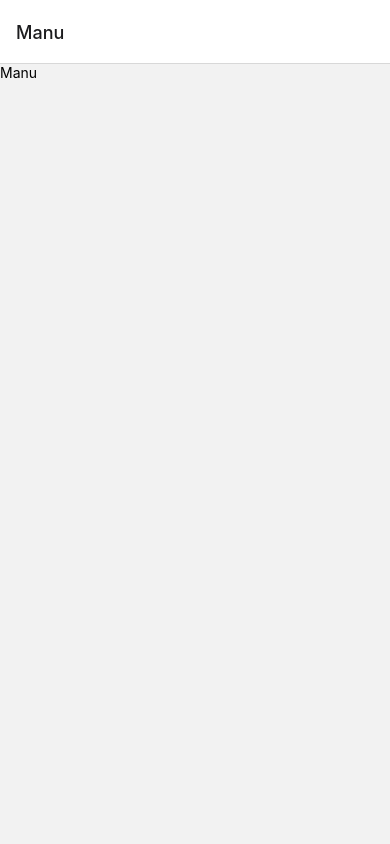
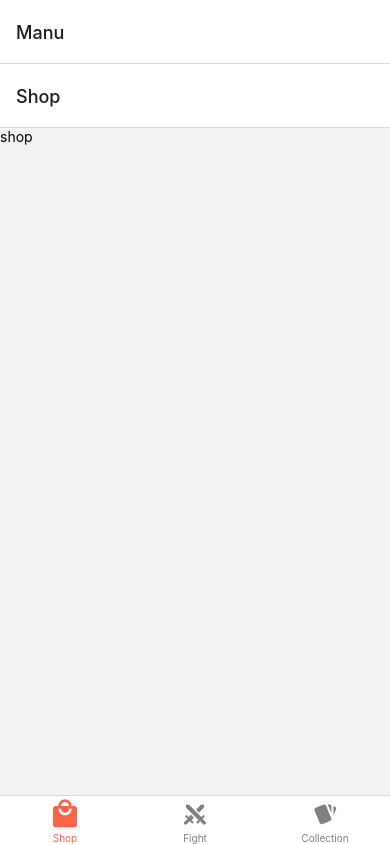
Before and after one commit to RubenKarapetyann/TicTacToe, a React Native app in the folder mobile/: screen / in a window 390 px wide. Built offline with nearby package versions, Linux system fonts and the light colour scheme.

Commit message:
added manu tabs navigation with icons and screens

```diff
--- a/mobile/constants/navigation/manu-tabs-constants.ts
+++ b/mobile/constants/navigation/manu-tabs-constants.ts
@@ -1,3 +1,6 @@
+import Collection from "../../screens/manu-screens/Collection"
+import Fight from "../../screens/manu-screens/Fight"
+import Shop from "../../screens/manu-screens/Shop"
 import { ITabItem } from "../../types/navigation/global"
 
 export const FIGHT = "Fight"
@@ -6,16 +9,16 @@ export const FIGHT_OBJECT: ITabItem = {
     displayName : "бой",
     icon : "sword-cross",
     id : 1,
-    screen : ()=>undefined
+    screen : Fight
 }
 
 export const SHOP = "Shop"
 export const SHOP_OBJECT: ITabItem = {
     name : SHOP,
     displayName : "магазин",
-    icon : "shop",
+    icon : "shopping",
     id : 2,
-    screen : ()=>undefined
+    screen : Shop
 }
 
 
@@ -25,7 +28,12 @@ export const COLLECTION_OBJECT: ITabItem = {
     displayName : "коллекция",
     icon : "cards",
     id : 3,
-    screen : ()=>undefined
+    screen : Collection
 }
 
 export const MANU_TABS_ARR: ITabItem[] = [ SHOP_OBJECT, FIGHT_OBJECT, COLLECTION_OBJECT ]
+export const MANU_TABS_MAP = {
+    [SHOP] : SHOP_OBJECT,
+    [FIGHT] : FIGHT_OBJECT,
+    [COLLECTION] : COLLECTION_OBJECT
+}
--- /dev/null
+++ b/mobile/navigation/ManuTabsNavigation.tsx
@@ -0,0 +1,32 @@
+import { createBottomTabNavigator } from "@react-navigation/bottom-tabs"
+import { ManuTabsParamList } from "../types/navigation/ManuTabsTypes"
+import { MANU_TABS_ARR, MANU_TABS_MAP } from "../constants/navigation/manu-tabs-constants"
+import { ITabItem } from "../types/navigation/global"
+import Ionicons from "react-native-vector-icons/MaterialCommunityIcons"
+
+const Tabs = createBottomTabNavigator<ManuTabsParamList>()
+
+export default function ManuTabs(){
+    return (
+        <Tabs.Navigator
+            screenOptions={({ route }) => ({
+                tabBarIcon: ({ focused, color, size }) => {
+                    const iconSize = focused ? size+7 : size
+                    const iconName:string = MANU_TABS_MAP[route.name].icon
+                    return <Ionicons name={iconName} size={iconSize} color={color} />
+                },
+                tabBarActiveTintColor: 'tomato',
+                tabBarInactiveTintColor: 'gray',
+            })}>
+            {MANU_TABS_ARR.map((tab:ITabItem)=>{
+                return (
+                    <Tabs.Screen
+                        key={tab.id}
+                        component={tab.screen}
+                        name={tab.name}
+                    />
+                )
+            })}
+        </Tabs.Navigator>
+    )
+}
--- /dev/null
+++ b/mobile/screens/manu-screens/Collection.tsx
@@ -0,0 +1,7 @@
+import { Text } from "react-native";
+
+export default function Collection(){
+    return (
+        <Text>collection</Text>
+    )
+}
--- /dev/null
+++ b/mobile/screens/manu-screens/Fight.tsx
@@ -0,0 +1,7 @@
+import { Text } from "react-native";
+
+export default function Fight(){
+    return (
+        <Text>fight</Text>
+    )
+}
--- /dev/null
+++ b/mobile/screens/manu-screens/Shop.tsx
@@ -0,0 +1,7 @@
+import { Text } from "react-native";
+
+export default function Shop(){
+    return (
+        <Text>shop</Text>
+    )
+}
--- a/mobile/screens/root-screens/Manu.tsx
+++ b/mobile/screens/root-screens/Manu.tsx
@@ -1,9 +1,9 @@
-import { Text } from "react-native";
+import ManuTabs from "../../navigation/ManuTabsNavigation";
 
 export default function Manu(){
     return (
-        <Text>
-            Manu
-        </Text>
+        <>
+            <ManuTabs/>
+        </>
     )
 }
--- /dev/null
+++ b/mobile/types/navigation/ManuTabsTypes.ts
@@ -0,0 +1,7 @@
+import { COLLECTION, FIGHT, SHOP } from "../../constants/navigation/manu-tabs-constants"
+
+export type ManuTabsParamList = {
+    [SHOP] : undefined,
+    [FIGHT] : undefined,
+    [COLLECTION] : undefined
+}
--- a/mobile/types/navigation/global.ts
+++ b/mobile/types/navigation/global.ts
@@ -8,7 +8,7 @@ export interface IStackItem {
 }
 
 export interface ITabItem {
-    name : string,
+    name : "Collection" | "Shop" | "Fight",
     displayName : string,
     id : number,
     screen : FunctionComponent,
```
